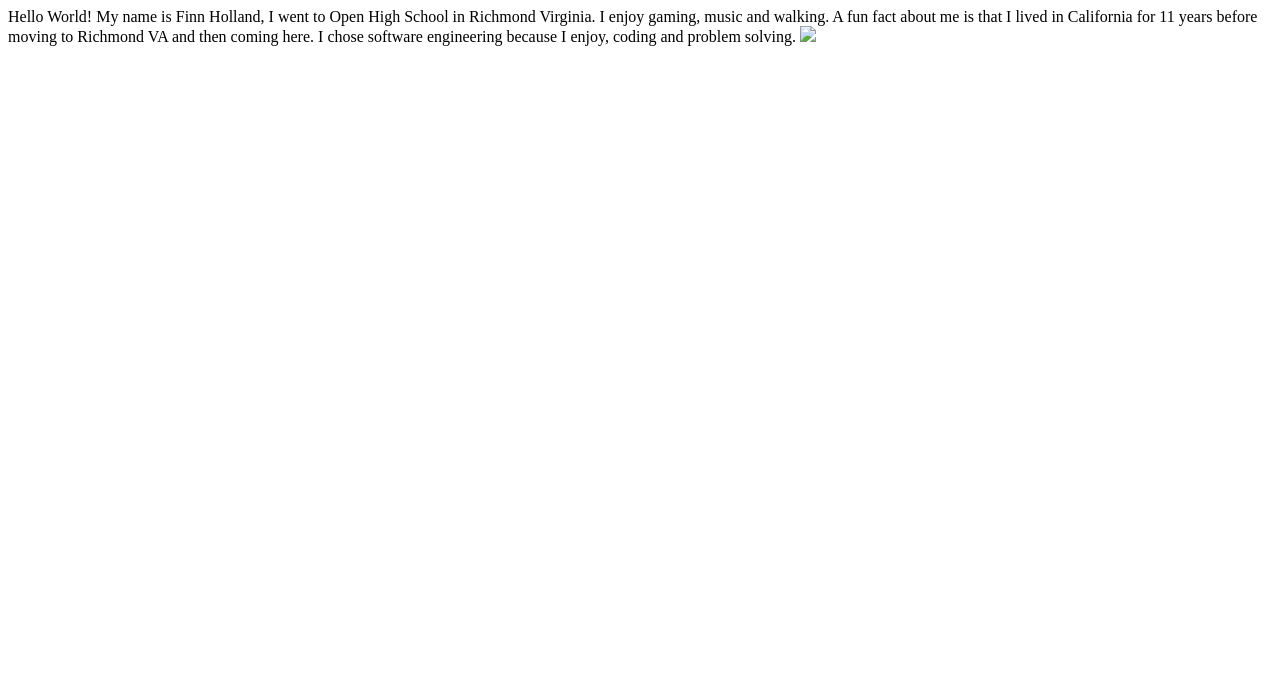
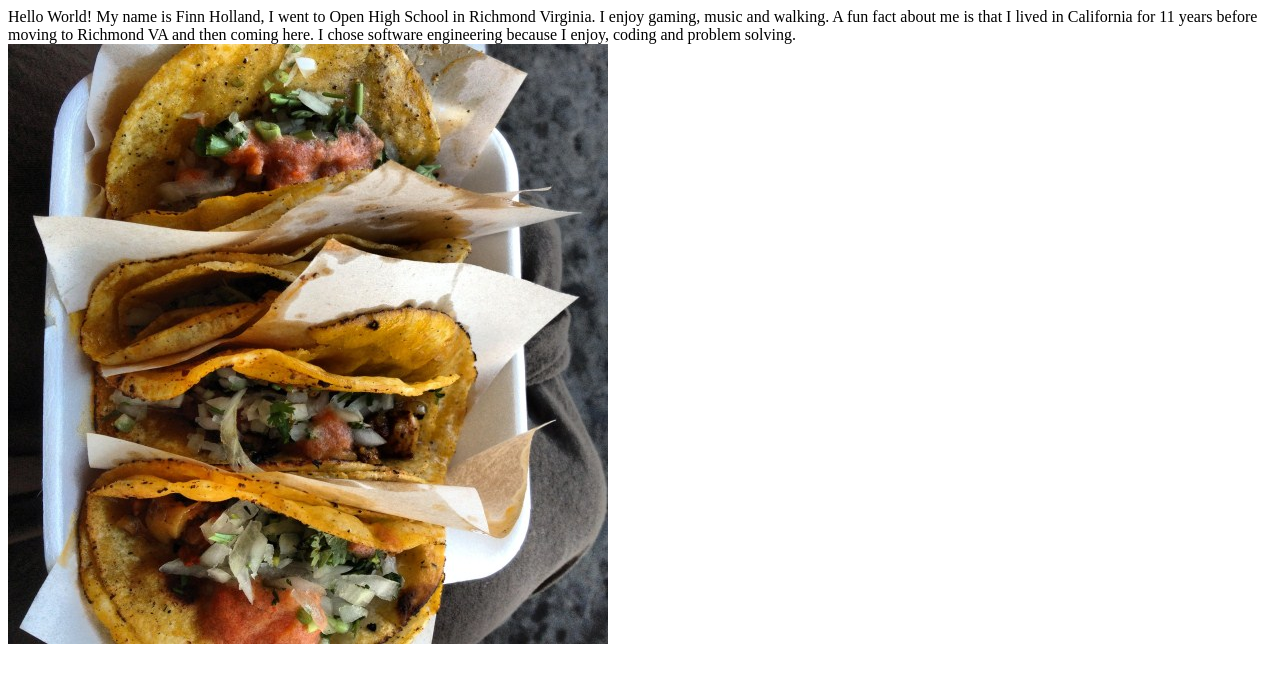
Before and after one commit to FinnH-SofEng/FinnH-SofEng.github.io, a plain HTML site: page index.html in a window 1280 px wide. Drawn offline with Linux system fonts and the light colour scheme.

Commit message:
image test 4

```diff
--- a/index.html
+++ b/index.html
@@ -5,4 +5,4 @@ Hello World!
 A fun fact about me is that I lived in California for 11 years before moving to Richmond VA and then coming here.
 I chose software engineering because I enjoy, coding and problem solving.
 
-<img src="(https://lh4.googleusercontent.com/proxy/RZYptJMXuW0TEWppheneZuRqoLqGrTbs6CtbzURdH-OXcyZTMOko8pb4HsKsCRtjuk40X5cvThtU_D0Hk_tNRNlTDHi6ixE79BhtRX-E4Lux9edmE3IuKiHWVyn73a_CSckpJiSl3kSFSPbFpw)">
+<img src="images/blz2013_sanignacio-24.png" alt="Favorite Food">
```
Also changed, not shown: images/blz2013_sanignacio-24.png (added).
